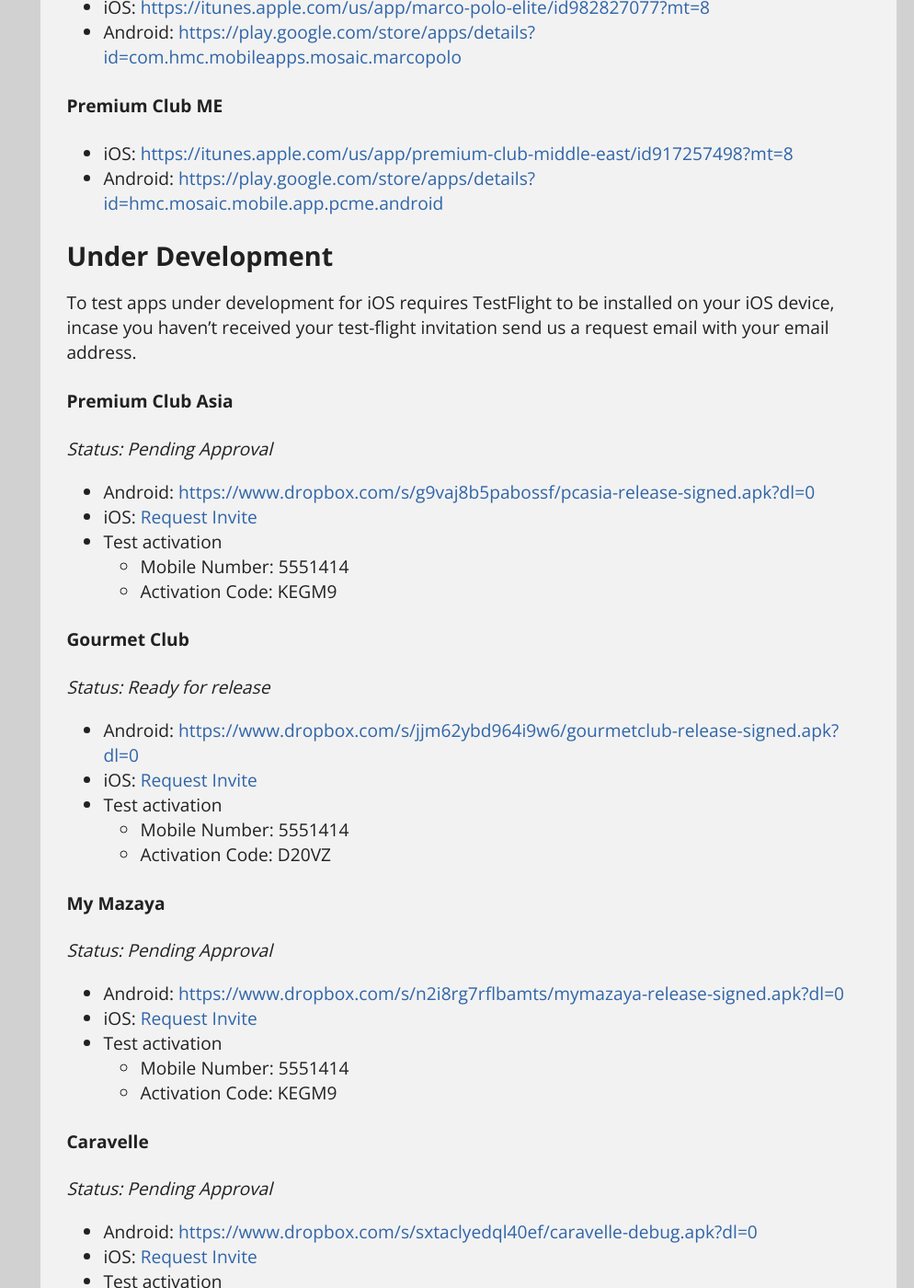
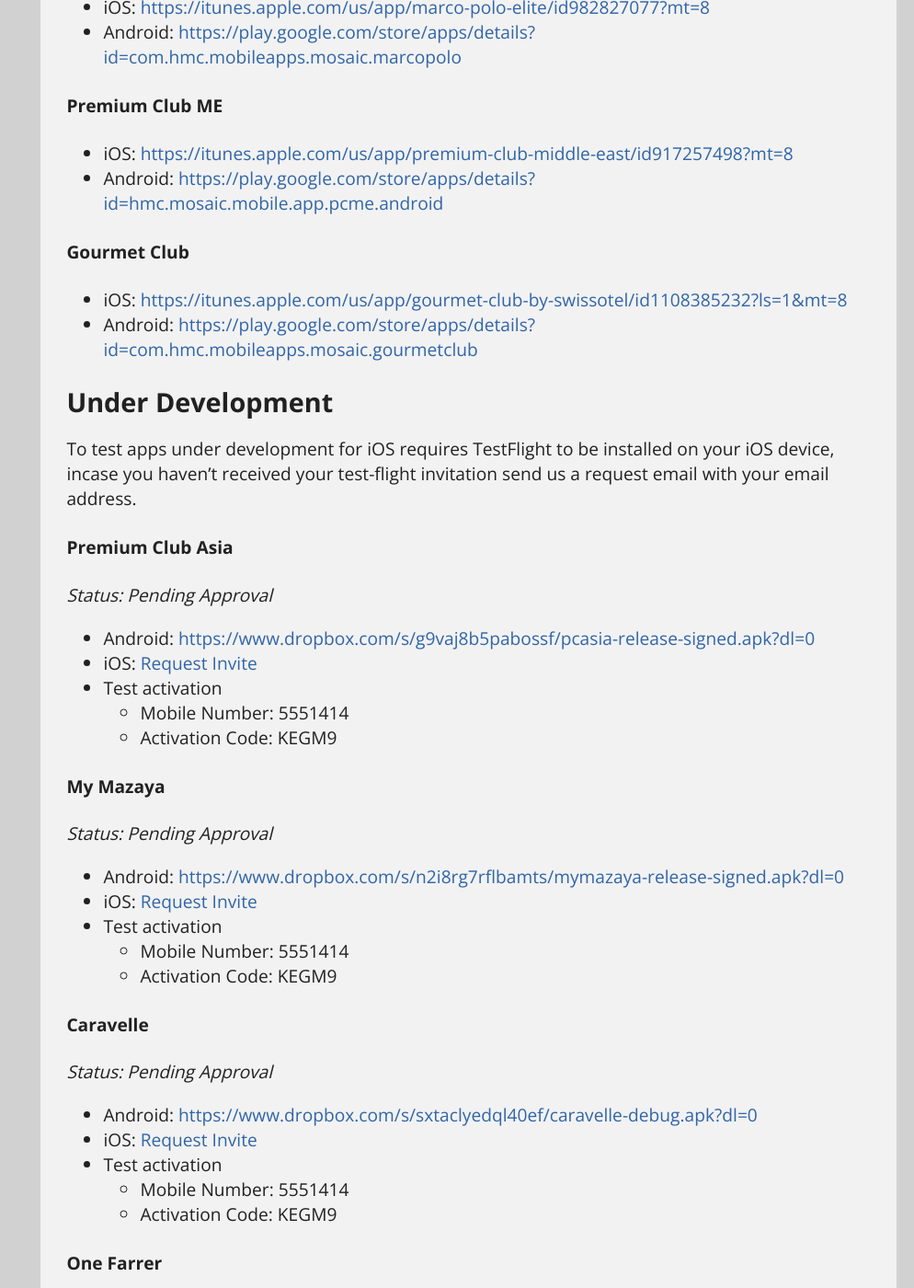
Before and after one commit to hmccode/hmccode.github.io, a Jekyll site: the page built from _posts/2016-07-23-mobile-apps.md, in a window 1280 px wide and 1400 px high, scrolled down 1391 px. Shown: the whole window at 92% size, without its empty margins (286-1280 px from the left). Built offline with Jekyll 4.4.1, drawn with Linux system fonts in a browser that asks for light colours; nearby versions of some CDN libraries; a script that is not in the unit is left out; some of the changed text lies outside the part shown.

Commit message:
updated mobileapps status

```diff
--- a/_posts/2016-07-23-mobile-apps.md
+++ b/_posts/2016-07-23-mobile-apps.md
@@ -18,9 +18,9 @@ A list of all Mobile Apps in stores and currently under development. The apps li
     - [Circle M](#circle-m)
     - [Marco Polo Elite](#marco-polo-elite)
     - [Premium Club ME](#premium-club-me)
+    - [Gourmet Club](#gourmet-club)
   - [Under Development](#under-development)
     - [Premium Club Asia](#premium-club-asia)
-    - [Gourmet Club](#gourmet-club)
     - [My Mazaya](#my-mazaya)
     - [Caravelle](#caravelle)
     - [One Farrer](#one-farrer)
@@ -59,6 +59,12 @@ A list of all Mobile Apps in stores and currently under development. The apps li
 * Android: <https://play.google.com/store/apps/details?id=hmc.mosaic.mobile.app.pcme.android>
 
 
+#### Gourmet Club
+
+* iOS: <https://itunes.apple.com/us/app/gourmet-club-by-swissotel/id1108385232?ls=1&mt=8>
+* Android: <https://play.google.com/store/apps/details?id=com.hmc.mobileapps.mosaic.gourmetclub>
+
+
 ## Under Development
 
 To test apps under development for iOS requires TestFlight to be installed on your iOS device, incase you haven't received your test-flight invitation send us a request email with your email address.
@@ -72,17 +78,6 @@ _Status: Pending Approval_
 * Test activation
   - Mobile Number: 5551414
   - Activation Code: KEGM9
-
-
-#### Gourmet Club
-
-_Status: Ready for release_
-
-* Android: <https://www.dropbox.com/s/jjm62ybd964i9w6/gourmetclub-release-signed.apk?dl=0>
-* iOS: [Request Invite](mailto:ios@clubhotel.com?subject=Invitation for Gourmet Club&body=Please send an invite @)
-* Test activation
-  - Mobile Number: 5551414
-  - Activation Code: D20VZ
 
 
 #### My Mazaya
@@ -150,6 +145,8 @@ To test apps under development for iOS requires TestFlight to be installed on yo
 
 #### Voilà Hotel Rewards
 
+_Status: Pending app store review_
+
 * Android: <https://www.dropbox.com/s/dux1840p8moej9g/voila-debug.apk?dl=0>
 * iOS: [Request Invite](mailto:ios@clubhotel.com?subject=Invitation for Voila&body=Please send an invite @)
 * Test activation
@@ -157,6 +154,8 @@ To test apps under development for iOS requires TestFlight to be installed on yo
   - Password: test
 
 #### Karam Club Card
+
+_Status: Pending app store review_
 
 * Android: <https://www.dropbox.com/s/4iyzp9gy9a2lkwy/makarem-debug.apk?dl=0>
 * iOS: [Request Invite](mailto:ios@clubhotel.com?subject=Invitation for Makarem&body=Please send an invite @)
```
